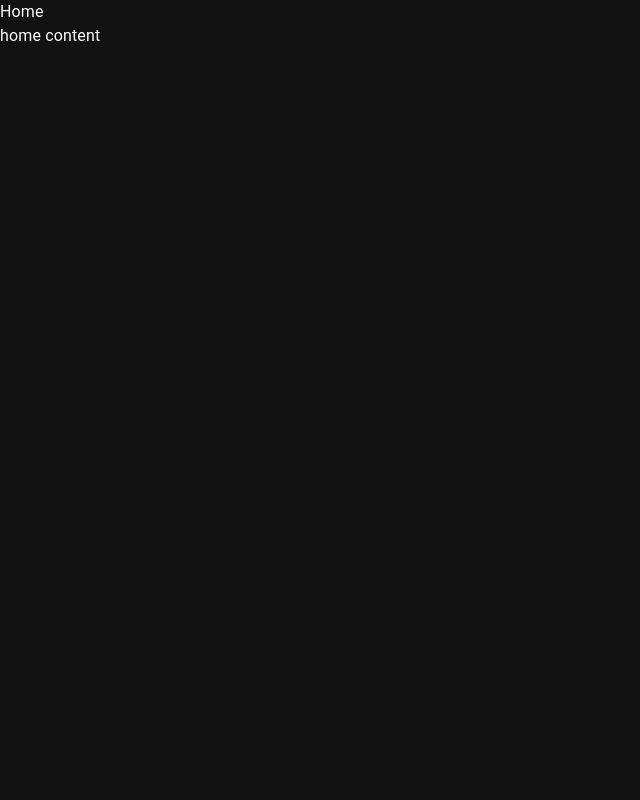
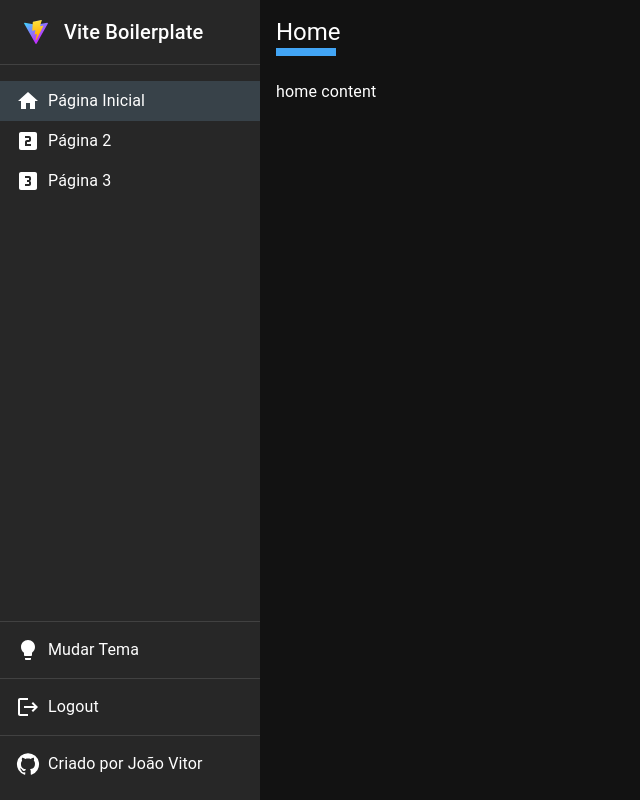
Before and after one commit to diasjoaovitor/vite-boilerplate, a React (Vite) app: page / in a window 1280 px wide. Shown: the whole page, without its empty margins (0-640 px from the left). Built offline with nearby package versions, Linux system fonts and the light colour scheme; the HTML template or start-up script is replaced by a standard one.

Commit message:
feat: Layout

```diff
--- a/src/shared/components/Layout/index.tsx
+++ b/src/shared/components/Layout/index.tsx
@@ -1,5 +1,6 @@
 import { ReactNode } from 'react'
-import { Box, Typography } from '@mui/material'
+import { Box, Typography, useMediaQuery, useTheme } from '@mui/material'
+import { AppBar } from '..'
 import * as S from './style'
 
 type Props = {
@@ -8,10 +9,19 @@
 }
 
 export function Layout({ title, children }: Props) {
+  const theme = useTheme()
+  const md = useMediaQuery(theme.breakpoints.up('md'))
   return (
     <Box sx={S.Wrapper}>
-      <Typography component="h1">{title}</Typography>
-      <main role="main">{children}</main>
+      <AppBar {...{ title, md }} />
+      <Box sx={S.Content}>
+        {md && (
+          <Typography component="h1" variant="h5">
+            {title}
+          </Typography>
+        )}
+        <main>{children}</main>
+      </Box>
     </Box>
   )
 }
--- a/src/shared/components/Layout/style.ts
+++ b/src/shared/components/Layout/style.ts
@@ -1,5 +1,18 @@
-import { SxProps, Theme } from '@mui/material'
+import { CSSObject, SxProps, Theme } from '@mui/material'
+import * as GS from '@/shared/styles'
 
 export const Wrapper: SxProps<Theme> = {
+  display: {
+    md: 'flex'
+  },
+  height: '100vh'
+}
 
+export const Content: SxProps<Theme> = {
+  p: 2,
+  overflow: 'auto',
+  h1: {
+    mb: 3,
+    ...(GS.Title as CSSObject)
+  }
 }
--- a/src/shared/components/index.ts
+++ b/src/shared/components/index.ts
@@ -1 +1,5 @@
+export * from './AppBar'
 export * from './Layout'
+export * from './Logout'
+export * from './Nav'
+export * from './ToggleTheme'
```
Also changed, not shown: src/shared/components/Layout/useLayout.ts (added, +17 -0 lines).
